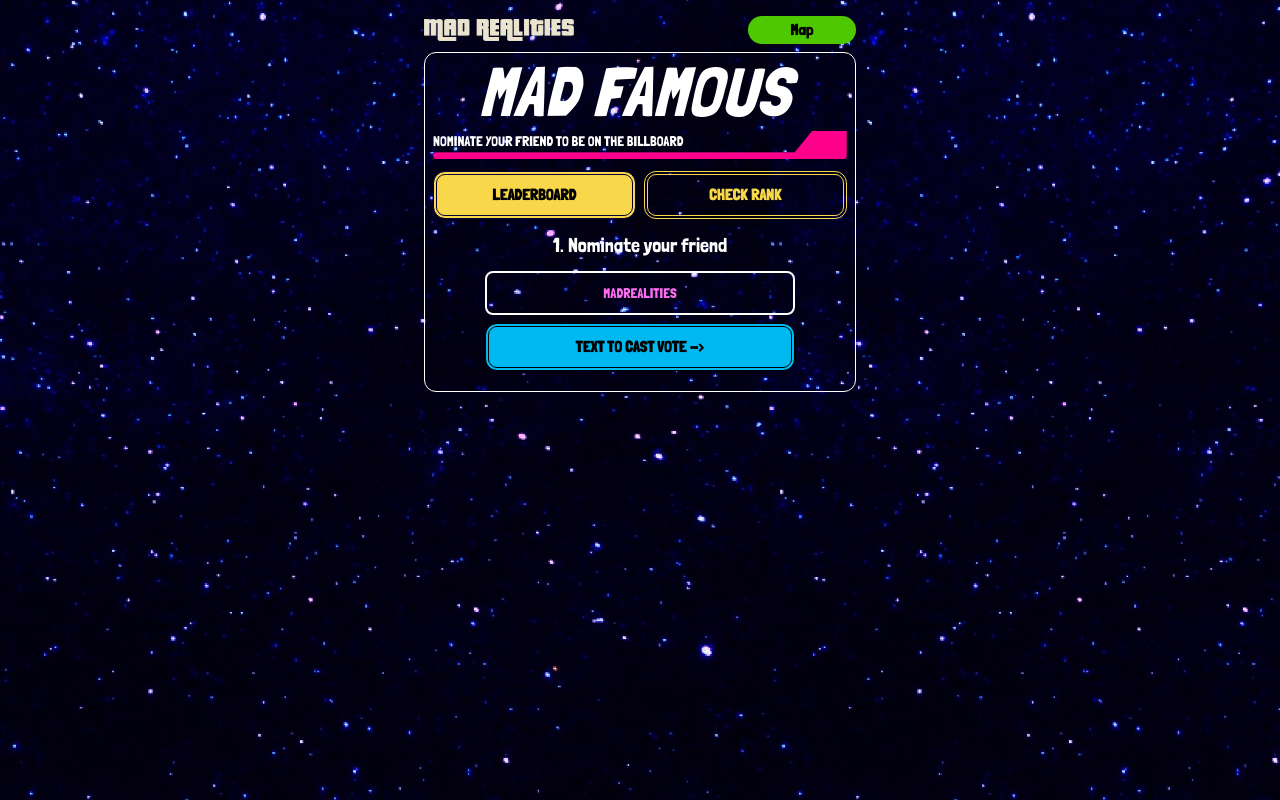
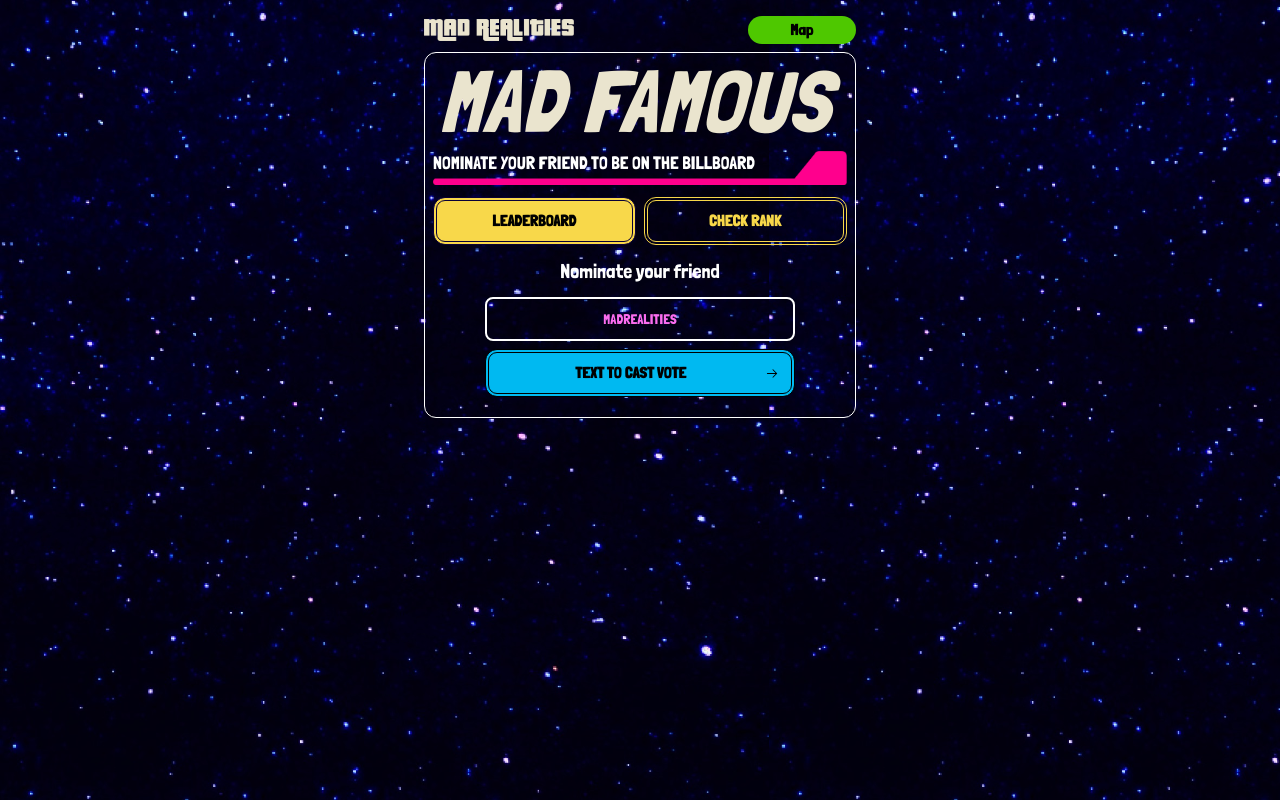
Before and after one commit to mad-realities/billboard-microsite, a Next.js app: page /vote in a window 1280 px wide. Built offline with nearby package versions, Linux system fonts and the light colour scheme.

Commit message:
Various style tweaks

```diff
--- a/src/client/utils.ts
+++ b/src/client/utils.ts
@@ -25,3 +25,14 @@
 export function getSmsHref(handle: string) {
   return `sms:${CONTACT_PHONE_NUMBER}?&body=VOTE: ${handle}`;
 }
+
+export const formatPhoneNumber = (normalizedPhoneNumber: string) => {
+  // This function only supports formatting of US-based phone numbers.
+  if (!normalizedPhoneNumber.startsWith("+1")) {
+    throw new Error("Unsupported phone number format.");
+  }
+  const areaCode = normalizedPhoneNumber.slice(2, 5);
+  const middleThree = normalizedPhoneNumber.slice(5, 8);
+  const lastFour = normalizedPhoneNumber.slice(8);
+  return `(${areaCode}) ${middleThree}-${lastFour}`;
+};
--- a/src/components/design-system/Subheader.tsx
+++ b/src/components/design-system/Subheader.tsx
@@ -12,11 +12,11 @@
         "w-full",
         "flex-col",
         "bg-[url('/subheader.png')]",
-        "bg-cover",
+        "bg-contain",
         "bg-no-repeat",
-        "min-h-[24px]",
+        "min-h-[36px]",
         "bg-bottom",
-        "pr-[16%]",
+        "pr-[14%]",
         "pb-2",
         flipped && "rotate-180",
       ])}
--- a/src/pages/_app.tsx
+++ b/src/pages/_app.tsx
@@ -12,12 +12,12 @@
         <meta name="viewport" content="minimum-scale=1, initial-scale=1, width=device-width" />
         <title>Mad Realities Billboard</title>
       </Head>
-      <div className="mx-auto my-2 w-full max-w-md">
+      <div className="mx-auto my-2 w-full max-w-md text-mr-offwhite">
         <NavBar />
         <div className="flex h-full w-full px-2 ">
-          <div className="align-center flex w-auto flex-grow grow flex-col items-center rounded-xl border border-white p-1 text-white">
+          <div className="align-center flex w-auto grow flex-col items-center rounded-xl border border-white p-1">
             <Link href="/">
-              <h1 className="pr-3 text-justify text-[70px] uppercase italic leading-none">Mad Famous</h1>
+              <h1 className="pr-3 text-justify text-[88px] uppercase italic leading-none">Mad Famous</h1>
             </Link>
             <Component {...pageProps} />
           </div>
--- a/src/pages/check.tsx
+++ b/src/pages/check.tsx
@@ -22,7 +22,7 @@
   }, [handleIsValid]);
 
   return (
-    <div className="align-center item-around flex h-full w-full flex-grow grow flex-col items-center gap-3 p-1 text-white">
+    <div className="align-center item-around flex h-full w-full grow flex-col items-center gap-3 p-1">
       {linkPreview}
       <Subheader>
         <div className="text-sm">CHECK RANK</div>
@@ -40,7 +40,7 @@
         <input
           placeholder="MADREALITIES"
           onInput={(e) => setHandle(e.currentTarget.value)}
-          className=" block w-full rounded-lg border border-2 border-white bg-transparent p-2.5 text-center text-sm text-mr-pink placeholder-mr-pink"
+          className=" block w-full rounded-lg border-2 border-white bg-transparent p-2.5 text-center text-sm text-mr-pink placeholder-mr-pink"
         />
         <BillboardButton
           fill
--- a/src/pages/leaderboard.tsx
+++ b/src/pages/leaderboard.tsx
@@ -48,9 +48,9 @@
   const linkPreview = getLinkPreview("LEADERBOARD");
 
   return (
-    <div className="flex w-full flex-col items-center gap-2 text-white">
+    <div className="flex w-full flex-col items-center gap-2">
       {linkPreview}
-      <div className="flex w-full flex-col items-center gap-2 text-white">
+      <div className="flex w-full flex-col items-center gap-2">
         <Subheader>
           <div className="flex w-full flex-row">
             <div className="text-sm">LEADERBOARD</div>
@@ -71,7 +71,7 @@
             CHECK RANK
           </BillboardButton>
         </div>
-        <div className="w-full grow rounded-lg border-4 border-double border-mr-pink">
+        <div className="w-full grow rounded-lg border-4 border-double border-mr-offwhite">
           <InfiniteScroll
             dataLength={rows.length}
             next={getMore}
--- a/src/pages/map.tsx
+++ b/src/pages/map.tsx
@@ -8,7 +8,7 @@
 
 export default function MyMap() {
   // billboard location: 1540 Broadway, New York, NY 10001
-  const [center] = React.useState([40.749981, -73.98806]);
+  const [center] = React.useState([40.7581352, -73.9850678]);
   const router = useRouter();
 
   function mapsSelector() {
--- a/src/pages/profile/[id]/index.tsx
+++ b/src/pages/profile/[id]/index.tsx
@@ -29,7 +29,7 @@
       rank: rank ? rank.rank : 0,
       handle: id as string,
       hasVote: rank ? true : false,
-      prompt: "MOST ELIGIBLE BACHELOR",
+      prompt: "MOST LIKELY TO BE ON A BILLBOARD IN TIMES SQUARE",
       hostname: hostname || "",
     }, // will be passed to the page component as props
   };
@@ -47,7 +47,7 @@
   const linkPreview = getLinkPreview("PROFILE", handle, rank);
 
   return (
-    <div className="flex grow flex-col items-center gap-2 rounded-xl text-3xl text-white">
+    <div className="flex grow flex-col items-center gap-2 rounded-xl text-3xl">
       {linkPreview}
       <Subheader>
         <div>Personal Profile</div>
--- a/src/pages/vote.tsx
+++ b/src/pages/vote.tsx
@@ -23,10 +23,10 @@
   }, [handleIsValid]);
 
   return (
-    <div className="align-center item-around flex h-full w-full flex-grow grow flex-col items-center gap-3 p-1 text-white">
+    <div className="align-center item-around flex h-full w-full grow flex-col items-center gap-3 p-1 text-white">
       {linkPreview}
       <Subheader>
-        <div className="text-sm">NOMINATE YOUR FRIEND TO BE ON THE BILLBOARD</div>
+        <div className="text-[18px] uppercase">Nominate your friend to be on the billboard</div>
       </Subheader>
       <div className="flex w-full flex-row gap-2">
         <BillboardButton fill color="mr-yellow" onPress={() => router.push("/leaderboard")}>
@@ -36,14 +36,14 @@
           CHECK RANK
         </BillboardButton>
       </div>
-      <div className="text-xl">1. Nominate your friend</div>
+      <div className="text-xl">Nominate your friend</div>
       <div className="flex w-3/4 flex-col gap-2">
         <input
           placeholder="MADREALITIES"
           onInput={(e) => setHandle(e.currentTarget.value)}
           className=" block w-full rounded-lg border border-2 border-white bg-transparent p-2.5 text-center text-sm text-mr-pink placeholder-mr-pink"
         />
-        <BillboardButton fill color="mr-sky-blue">
+        <BillboardButton fill color="mr-sky-blue" rightIcon="ArrowRight">
           {handleIsValid ? (
             <a
               href={getSmsHref(handle)}
@@ -54,10 +54,10 @@
                 }
               }}
             >
-              TEXT TO CAST VOTE {"->"}
+              TEXT TO CAST VOTE
             </a>
           ) : (
-            <>TEXT TO CAST VOTE {"->"}</>
+            <>TEXT TO CAST VOTE</>
           )}
         </BillboardButton>
       </div>
--- a/tailwind.config.js
+++ b/tailwind.config.js
@@ -18,6 +18,7 @@
         "mr-lime": "#4EC800",
         "mr-yellow": "#F8D84A",
         "mr-white": "#FFFFFF",
+        "mr-offwhite": "#EAE4CE",
         "mr-lilac": "#D99BFF",
         "mr-pink": "#FB6DF0",
         "mr-hot-pink": "#FF1F8C",
```
Also changed, not shown: src/pages/index.tsx (+16 -20 lines).
